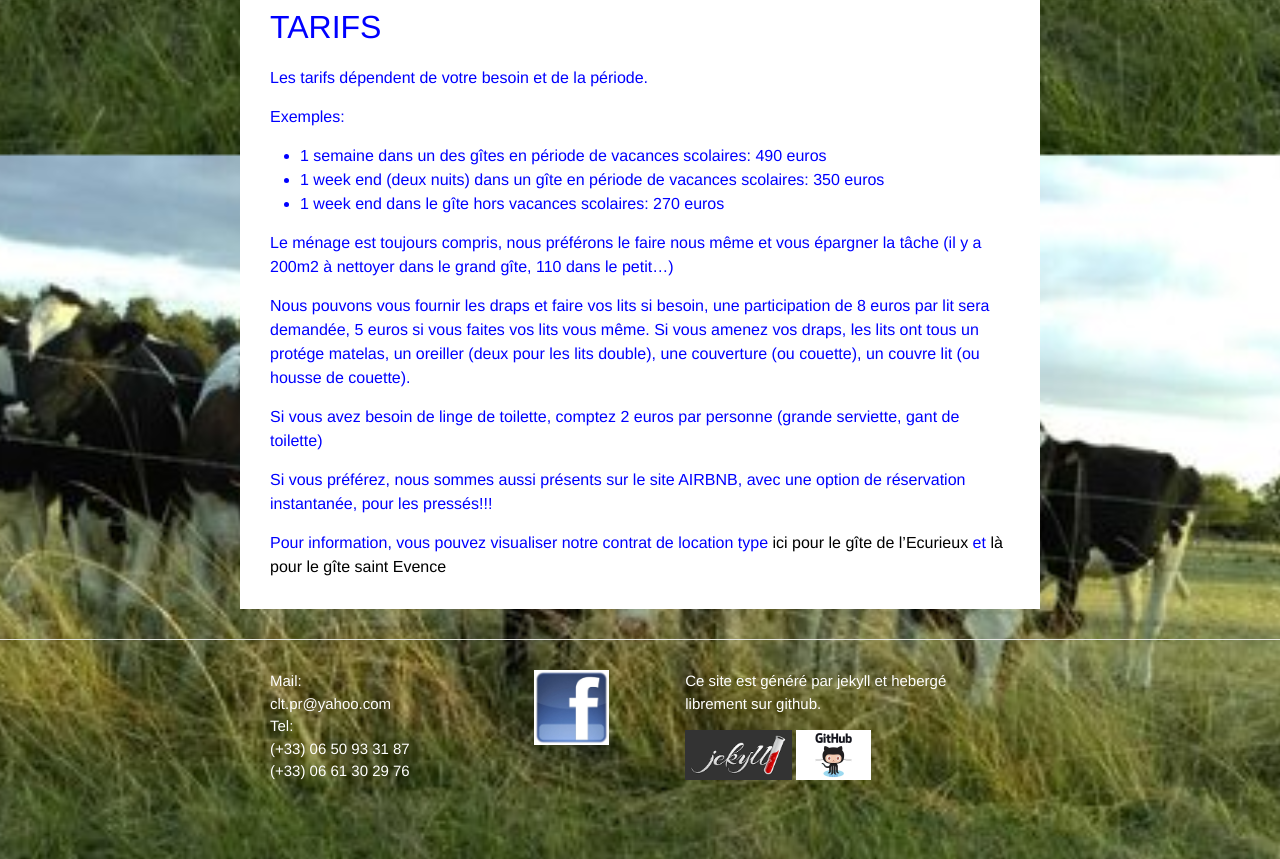
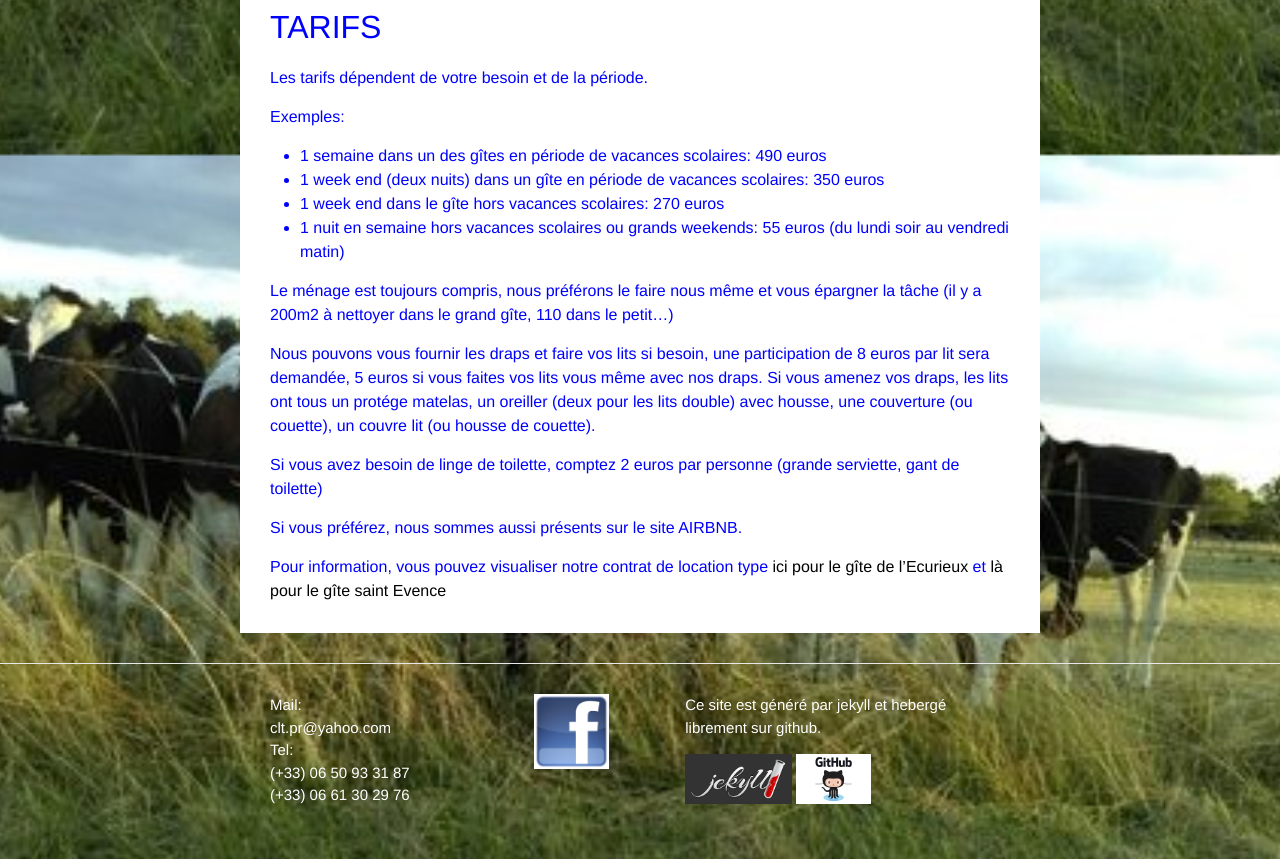
Before and after one commit to cltpr/cltpr.github.io, a Jekyll site: the page built from booking_fr.md, in a window 1280 px wide and 900 px high, scrolled down 1604 px, cut to the strip 41-900 px from the top of the window. Built offline with Jekyll 4.4.1, drawn with Linux system fonts in a browser that asks for light colours.

Commit message:
201812231159

```diff
--- a/booking_fr.md
+++ b/booking_fr.md
@@ -29,31 +29,18 @@ Exemples:
 - 1 semaine dans un des gîtes en période de vacances scolaires: 490 euros
 - 1 week end (deux nuits) dans un  gîte en période de vacances scolaires: 350 euros
 - 1 week end dans le gîte hors vacances scolaires: 270 euros
+- 1 nuit en semaine hors vacances scolaires ou grands weekends: 55 euros (du lundi soir au vendredi matin)
 
 
 
 Le ménage est toujours compris, nous préférons le faire nous même et vous épargner la tâche (il y a 200m2 à nettoyer dans le grand gîte, 110 dans le petit...)
 
-Nous pouvons vous fournir les draps et faire vos lits si besoin, une participation de 8 euros par lit sera demandée, 5 euros si vous faites vos lits vous même. Si vous amenez vos draps, les lits ont tous un protége matelas, un oreiller (deux pour les lits double), une couverture (ou couette), un couvre lit (ou housse de couette).
+Nous pouvons vous fournir les draps et faire vos lits si besoin, une participation de 8 euros par lit sera demandée, 5 euros si vous faites vos lits vous même avec nos draps. Si vous amenez vos draps, les lits ont tous un protége matelas, un oreiller (deux pour les lits double) avec housse, une couverture (ou couette), un couvre lit (ou housse de couette).
 
 Si vous avez besoin de linge de toilette, comptez 2 euros par personne (grande serviette, gant de toilette)
 
 
-<!--
-
-<iframe src="https://meuse-ecurieux.tourisme-booking.com/fr/4058/956-fp.html
-
-?iframe=true&fiche_direct=true" width="100%" height="700" ></iframe>
-
--->
-
-
-<!--
-Pour consulter nos disponibilités, voici le lien à suivre:
-<iframe src="https://meuse.tourisme-booking.com/fr/evres/gite-de-l-ecurieux-902-fp.html?iframe=true&fiche_direct=true" width="100%" height="700" ></iframe>.
--->
-
-Si vous préférez, nous sommes aussi présents sur le site AIRBNB, avec une option de réservation instantanée, pour les pressés!!!
+Si vous préférez, nous sommes aussi présents sur le site AIRBNB.
 
 Pour information, vous pouvez visualiser notre contrat de location type
 <a href="/contrat/contratGrandGite.pdf" target="_blank">ici pour le gîte de l'Ecurieux</a>
```
